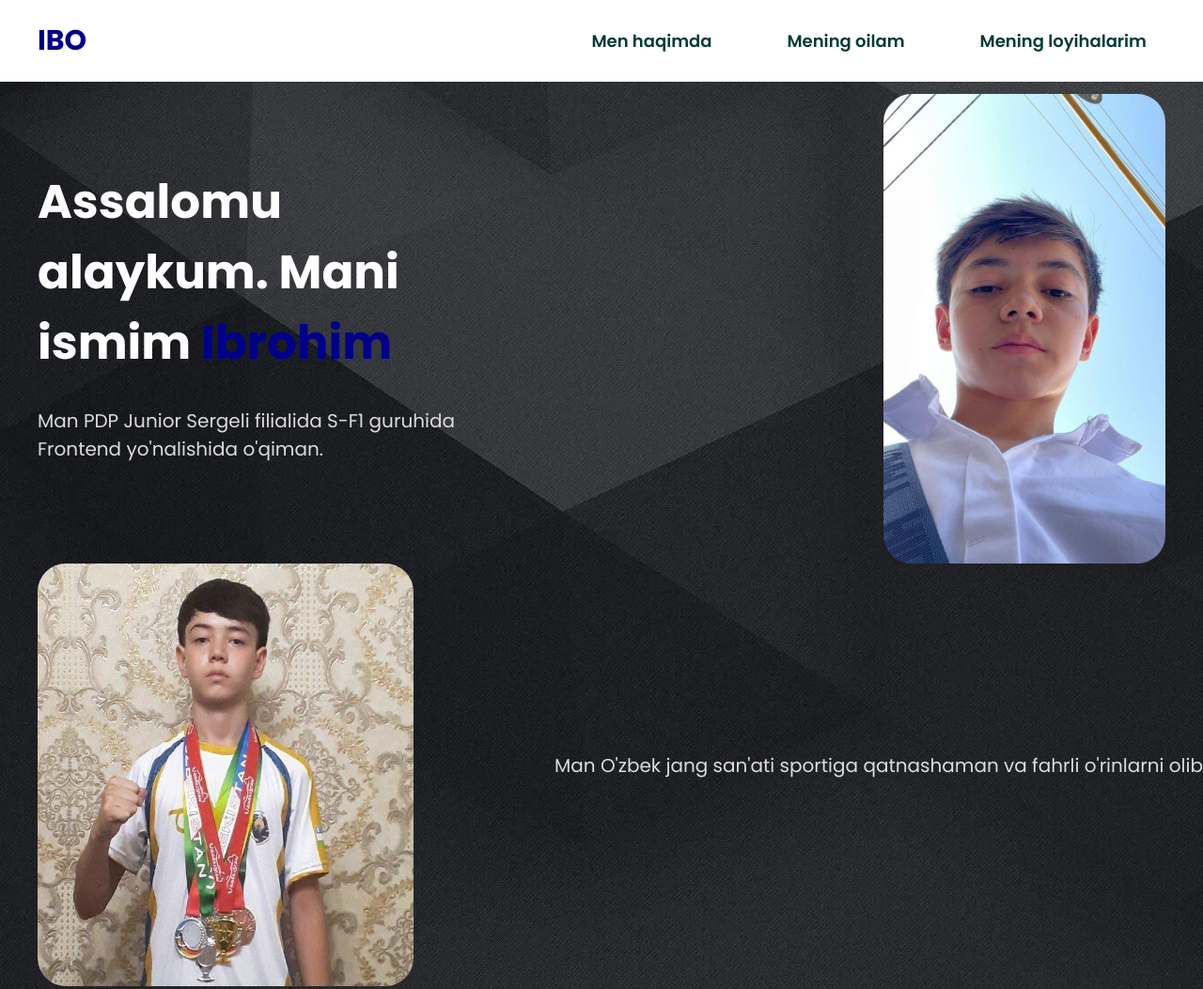
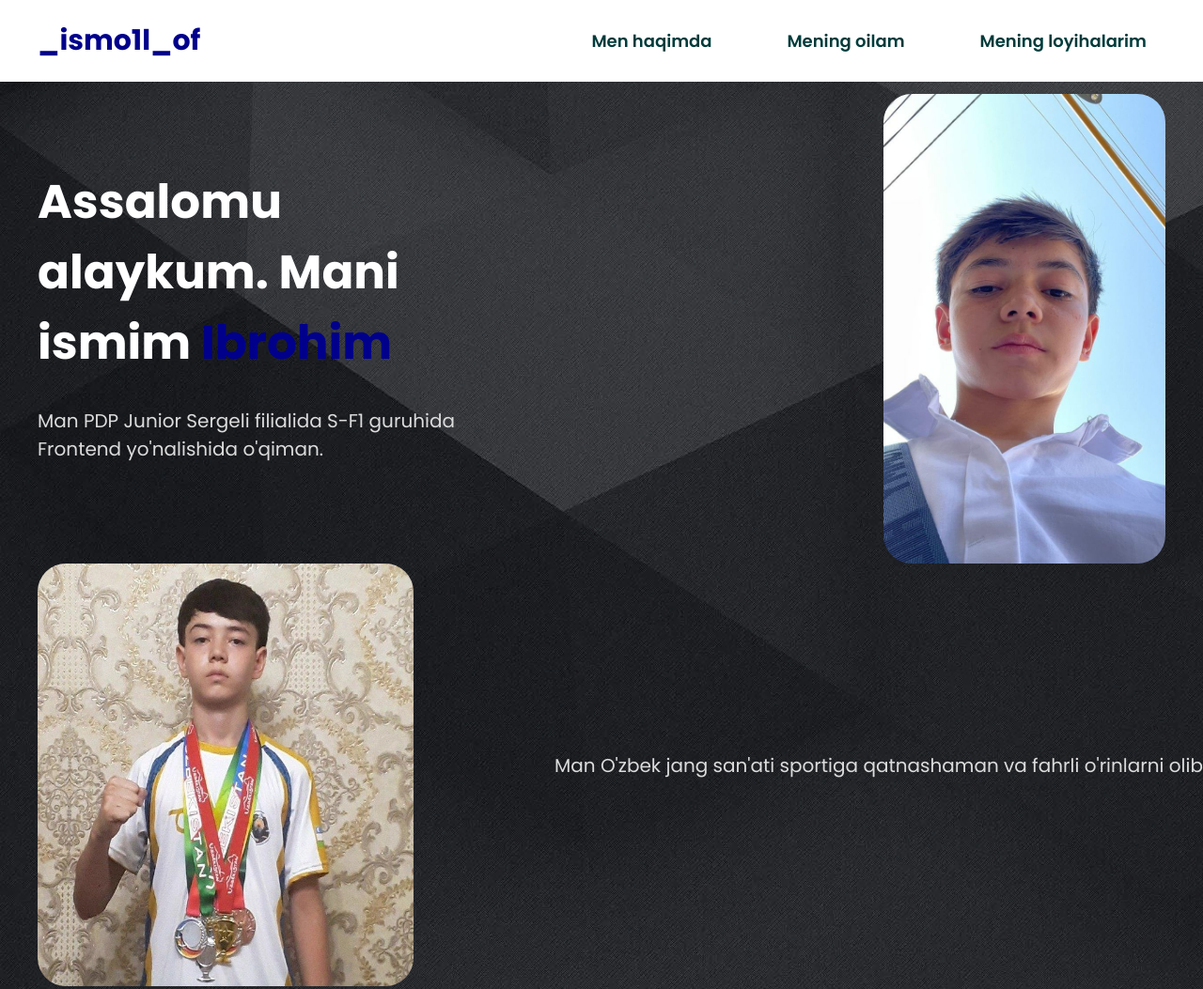
Before and after one commit to IBO-ISMOILOV/presentation, a plain HTML site: page index.html in a window 1280 px wide. Shown: the top 1053 px of the page at 94% size. Drawn offline with Linux system fonts and the light colour scheme.

Commit message:
Add file html

```diff
--- a/index.html
+++ b/index.html
@@ -17,7 +17,7 @@
     <div class="container">
       <div class="header-wrapper">
         <a class="logo-link" href="./index.html">
-          IBO
+          _ismo1l_of
         </a>
         <nav class="navbar">
           <ul class="navbar-list">
@@ -241,7 +241,7 @@
             </li>
 
             <li class="project-item">
-              <a class="project-item-link" href="">
+              <a class="project-item-link" href="https://ibo-ismoilov.github.io/portfolio/">
                 <img class="project-item-pic"
                 src="./Снимок экрана 2024-11-15 172520.png"
                 alt="This is Qamar project image"
@@ -261,7 +261,7 @@
     <div class="container">
       <div class="footer-wrapper">
         <a class="footer-logo" href="./index.html">
-          IBO
+          _ismo1l_of
         </a>
         <ul class="footer-list">
           <li class="footer-item">
```
